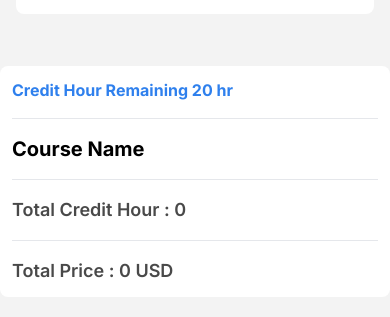
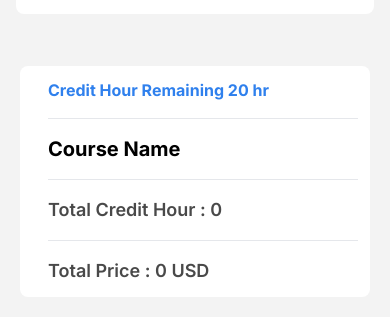
Before and after one commit to shimul65/course-registration, a React (Vite) app: page / in a window 390 px wide. Shown: the part 5299-5616 px from the top of the page. Built offline with nearby package versions, Linux system fonts and the light colour scheme.

Commit message:
added readme.md with questions and answers

```diff
--- a/src/Components/Cart/Cart.jsx
+++ b/src/Components/Cart/Cart.jsx
@@ -1,7 +1,7 @@
 import PropTypes from 'prop-types';
 const Cart = ({ selectCourse ,totalCreditHour,totalPrice,remainingCreditHour}) => {
     return (
-        <div>
+        <div className='pl-4 lg:pl-0'>
             <h3 className="text-base lg:text-lg font-bold text-[#2F80ED] mb-4">Credit Hour Remaining {remainingCreditHour} hr</h3>
             <hr />
             <h2 className='text-xl font-bold my-4'>Course Name</h2>
--- a/src/Components/Courses/Courses.jsx
+++ b/src/Components/Courses/Courses.jsx
@@ -52,9 +52,9 @@ const Courses = () => {
     }
 
     return (
-        <div className='flex flex-col md:flex-row gap-5'>
+        <div className='flex flex-col lg:flex-row gap-5'>
             {/* Course Container */}
-            <div className="md:w-2/3 lg:w-3/4 grid grid-cols-1 md:grid-cols-2 lg:grid-cols-3 h-fit gap-4 p-4 lg:p-0 justify-items-center">
+            <div className="lg:w-3/4 grid grid-cols-1 md:grid-cols-2 lg:grid-cols-3 h-fit gap-4 p-4 lg:p-0 justify-items-center">
                 {
                     courses.map(course => <Course
                         key={course.id}
@@ -65,7 +65,7 @@ const Courses = () => {
             </div>
 
             {/* Cart for selected course */}
-            <div className="md:w-1/3 lg:w-1/4 w-full h-fit bg-white  rounded-lg mt-4 lg:mt-0 p-3 lg:p-6">
+            <div className="lg:w-1/4 h-fit bg-white  rounded-lg mt-4 lg:mt-0 mx-5 lg:mx-0 p-3 lg:p-6">
                 <Cart
                     selectCourse={selectCourse}
                     totalCreditHour={totalCreditHour}
```
Also changed, not shown: 1 other file (tests, documents, lock files or other folders).
